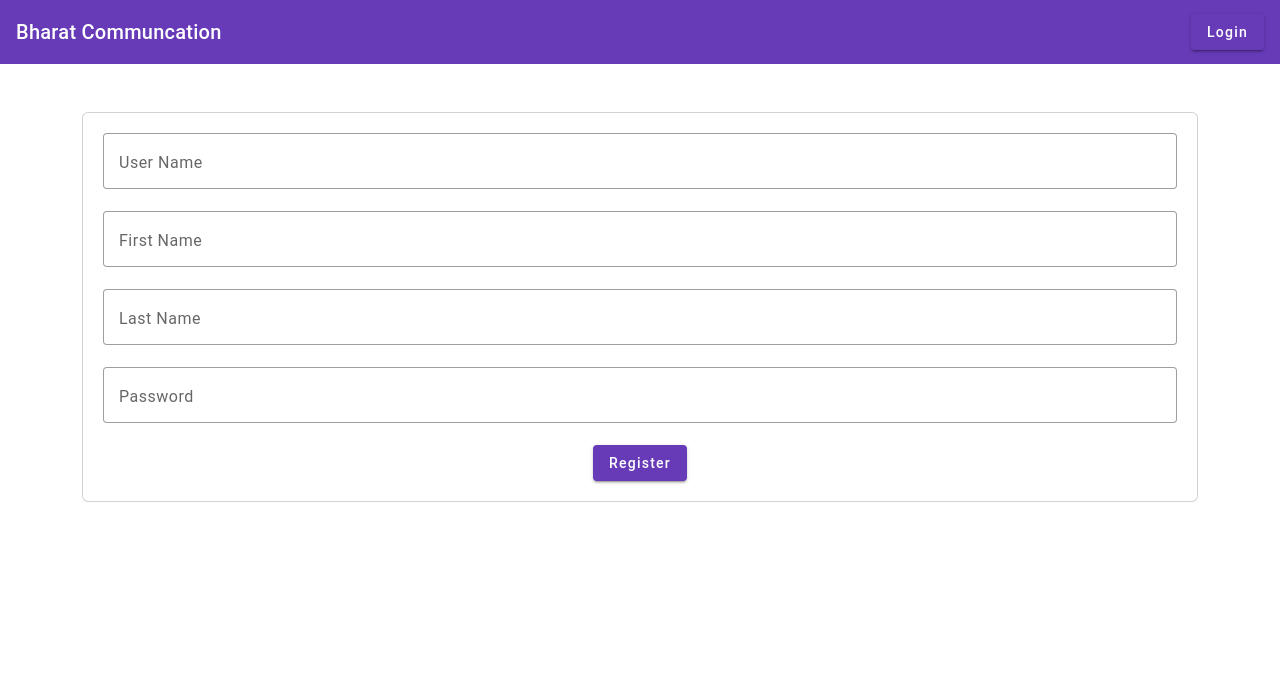
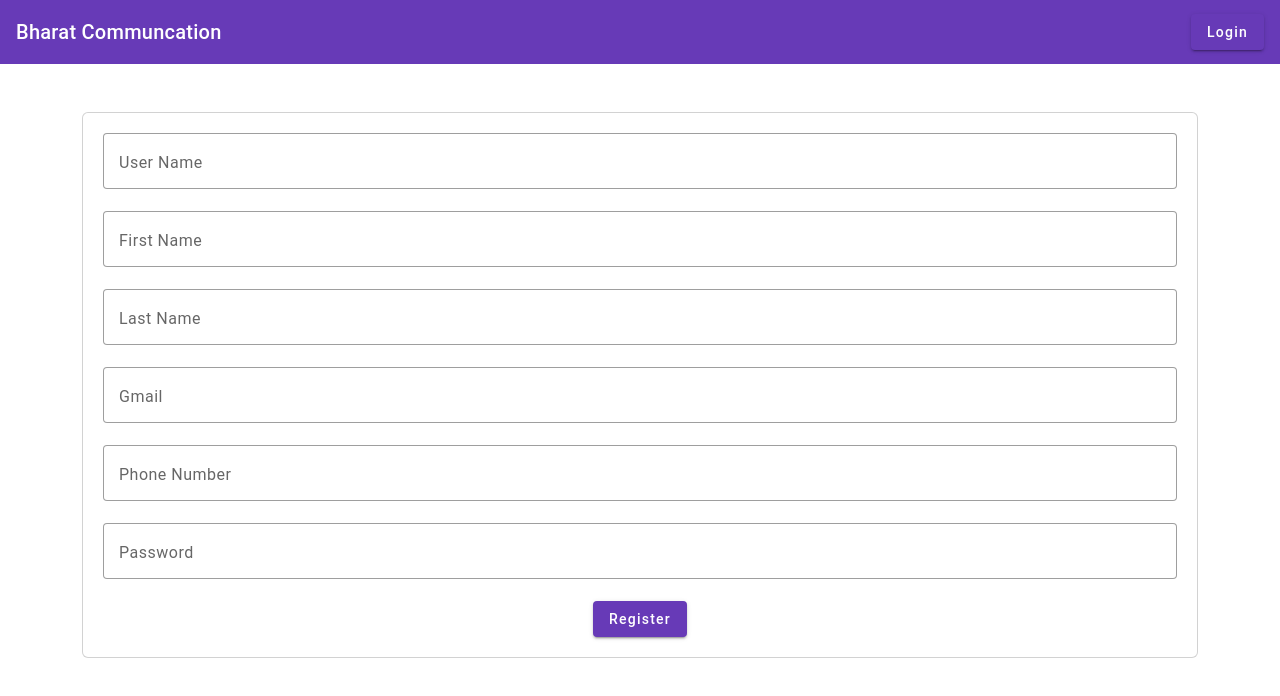
Before and after one commit to vinodseervi/UI-For-E-Commerce-Application, an Angular app: page /register in a window 1280 px wide. Shown: the top 696 px of the page. Built offline with nearby package versions, Linux system fonts and the light colour scheme.

Commit message:
added some fields

```diff
--- a/src/app/add-new-product/add-new-product.component.html
+++ b/src/app/add-new-product/add-new-product.component.html
@@ -19,7 +19,14 @@
                         [(ngModel)]="product.productActualPrice" name="productActualPrice"
                         aria-label="Product Actual Price">
                     &nbsp;
-
+                    <input class="form-control" type="text" placeholder="Enter Product category"
+                        [(ngModel)]="product.category" name="category"
+                        aria-label="Product Description">
+                    &nbsp;
+                    <input class="form-control" type="text" placeholder="Enter Product quantity"
+                        [(ngModel)]="product.quantity" name="quantity"
+                        aria-label="Product Description">
+                    &nbsp;
 
                     <div align="end">
                         <button mat-raised-button style="padding: 3p ;" color="primary">Clear</button>
--- a/src/app/register/register.component.html
+++ b/src/app/register/register.component.html
@@ -30,6 +30,27 @@
                  id="userLastName"
                  name="userLastName">
             </mat-form-field>
+
+            <mat-form-field appearance="outline" class="w-100">
+                <mat-label>Gmail</mat-label>
+                <input
+                 matInput
+                 ngModel
+                 placeholder="Gmail"
+                 id="gmail"
+                 name="gmail">
+            </mat-form-field>
+
+            <mat-form-field appearance="outline" class="w-100">
+                <mat-label>Phone Number</mat-label>
+                <input
+                 matInput
+                 ngModel
+                 placeholder="Phone Number"
+                 id="phoneNumber"
+                 name="phoneNumber">
+            </mat-form-field>
+
             <mat-form-field appearance="outline" class="w-100">
                 <mat-label>Password</mat-label>
                 <input
```
